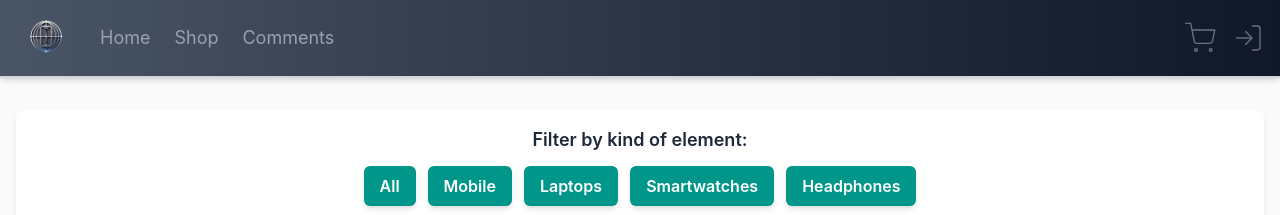
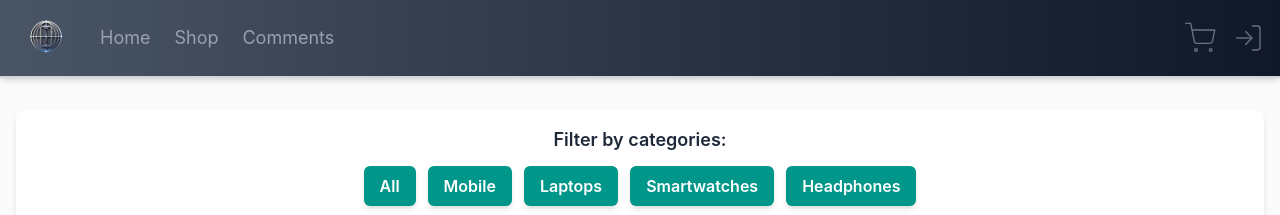
Before and after one commit to WDJohanWD/proyectoreact, a React (Vite) app in the folder react-project/: page /articles in a window 1280 px wide. Shown: the top 215 px of the page. Built offline with nearby package versions, Linux system fonts and the light colour scheme; data requests are answered from the project's data file.

Commit message:
littles styles changes

```diff
--- a/react-project/src/admin/Dashboard.jsx
+++ b/react-project/src/admin/Dashboard.jsx
@@ -74,18 +74,21 @@ const Dashboard = () => {
     }, []);
 
     return (
-        <div className="container mx-auto px-4 py-8">
+        <section className="container mx-auto px-4 py-8">
+            {/* Mensaje de éxito o error */}
             {msg && (
-                <div className={`p-3 text-center rounded-lg font-medium flex items-center justify-center gap-2 text-sm
+                <div
+                    className={`p-3 text-center rounded-lg font-medium flex items-center justify-center gap-2 text-sm
             ${msg.includes("successfully") ? "bg-green-100 text-green-700 border-l-4 border-green-700" :
-                        "bg-red-100 text-red-700 border-l-4 border-red-700"}`}>
+                            "bg-red-100 text-red-700 border-l-4 border-red-700"}`}
+                >
                     <span>{msg.includes("successfully") ? "✔️" : "⚠️"}</span> {msg}
                 </div>
             )}
 
             {/* Sección de Usuarios */}
             <div className="bg-white shadow-md rounded-lg p-6 mb-8">
-                <h1 className="text-2xl font-semibold mb-4">Users</h1>
+                <h1 className="text-2xl font-semibold text-gray-800 mb-4">Users</h1>
                 <div className="overflow-x-auto">
                     <table className="w-full border-collapse border border-gray-200">
                         <thead>
@@ -133,7 +136,7 @@ const Dashboard = () => {
 
             {/* Sección de Artículos */}
             <div className="bg-white shadow-md rounded-lg p-6">
-                <h1 className="text-2xl font-semibold mb-4">Articles</h1>
+                <h1 className="text-2xl font-semibold text-gray-800 mb-4">Articles</h1>
                 <div className="overflow-x-auto">
                     <table className="w-full border-collapse border border-gray-200">
                         <thead>
@@ -172,7 +175,8 @@ const Dashboard = () => {
                     </table>
                 </div>
             </div>
-        </div>
+        </section>
+
 
     )
 
--- a/react-project/src/components/Articles.jsx
+++ b/react-project/src/components/Articles.jsx
@@ -23,7 +23,7 @@ const Articles = () => {
         <>
             <section className="container mx-auto px-4 py-8">
                 <div className="bg-white rounded-lg shadow-md p-4 text-center mb-6">
-                    <p className="text-lg font-semibold text-gray-800 mb-3">Filter by kind of element:</p>
+                    <p className="text-lg font-semibold text-gray-800 mb-3">Filter by categories:</p>
                     <div className="flex flex-wrap justify-center gap-3">
                         <button
                             onClick={() => handleFilterChange("all")}
```
